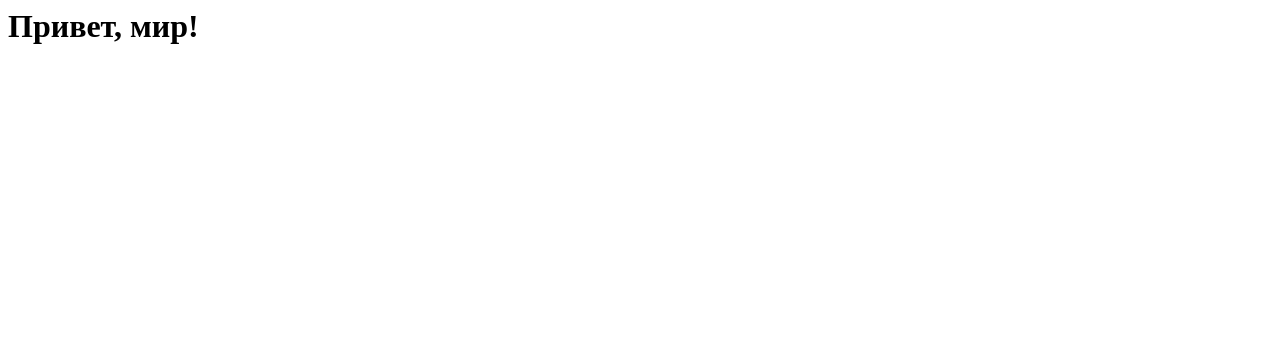
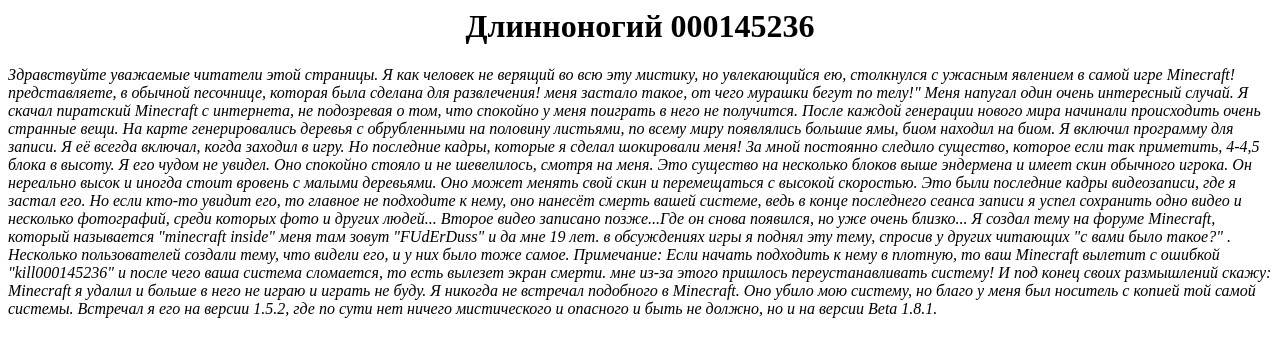
Before and after one commit to minionazavr/pages, a plain HTML site: page index.html in a window 1280 px wide. Drawn offline with Linux system fonts and the light colour scheme.

Commit message:
Update index.html

```diff
--- a/index.html
+++ b/index.html
@@ -1,7 +1,22 @@
 <html>
- <head>
- </head>
- <body>
-   <h1>Привет, мир!<h1>
- </body>
+<head>
+<title>
+Привет!
+</title>
+<body>
+<center><h1>Длинноногий 000145236<h1></center>
+</body>
 </html>
+<i>Здравствуйте уважаемые читатели этой страницы. Я как человек не верящий во всю эту мистику, но увлекающийся ею, столкнулся с ужасным явлением в самой игре Minecraft! представляете, в обычной песочнице, которая была сделана для развлечения! меня застало такое, от чего мурашки бегут по телу!"
+
+Меня напугал один очень интересный случай. Я скачал пиратский Minecraft с интернета, не подозревая о том, что спокойно у меня поиграть в него не получится. После каждой генерации нового мира начинали происходить очень странные вещи. На карте генерировались деревья с обрубленными на половину листьями, по всему миру появлялись большие ямы, биом находил на биом. Я включил программу для записи. Я её всегда включал, когда заходил в игру. Но последние кадры, которые я сделал шокировали меня! За мной постоянно следило существо, которое если так приметить, 4-4,5 блока в высоту. Я его чудом не увидел. Оно спокойно стояло и не шевелилось, смотря на меня. Это существо на несколько блоков выше эндермена и имеет скин обычного игрока. Он нереально высок и иногда стоит вровень с малыми деревьями. Оно может менять свой скин и перемещаться с высокой скоростью.
+
+Это были последние кадры видеозаписи, где я застал его. Но если кто-то увидит его, то главное не подходите к нему, оно нанесёт смерть вашей системе, ведь в конце последнего сеанса записи я успел сохранить одно видео и несколько фотографий, среди которых фото и других людей...
+
+Второе видео записано позже...Где он снова появился, но уже очень близко...
+
+Я создал тему на форуме Minecraft, который называется "minecraft inside" меня там зовут "FUdErDuss" и да мне 19 лет. в обсуждениях игры я поднял эту тему, спросив у других читающих "с вами было такое?" . Несколько пользователей создали тему, что видели его, и у них было тоже самое.
+
+Примечание: Если начать подходить к нему в плотную, то ваш Minecraft вылетит с ошибкой "kill000145236" и после чего ваша система сломается, то есть вылезет экран смерти. мне из-за этого пришлось переустанавливать систему!
+
+И под конец своих размышлений скажу: Minecraft я удалил и больше в него не играю и играть не буду. Я никогда не встречал подобного в Minecraft. Оно убило мою систему, но благо у меня был носитель с копией той самой системы. Встречал я его на версии 1.5.2, где по сути нет ничего мистического и опасного и быть не должно, но и на версии Beta 1.8.1.</i>
```
